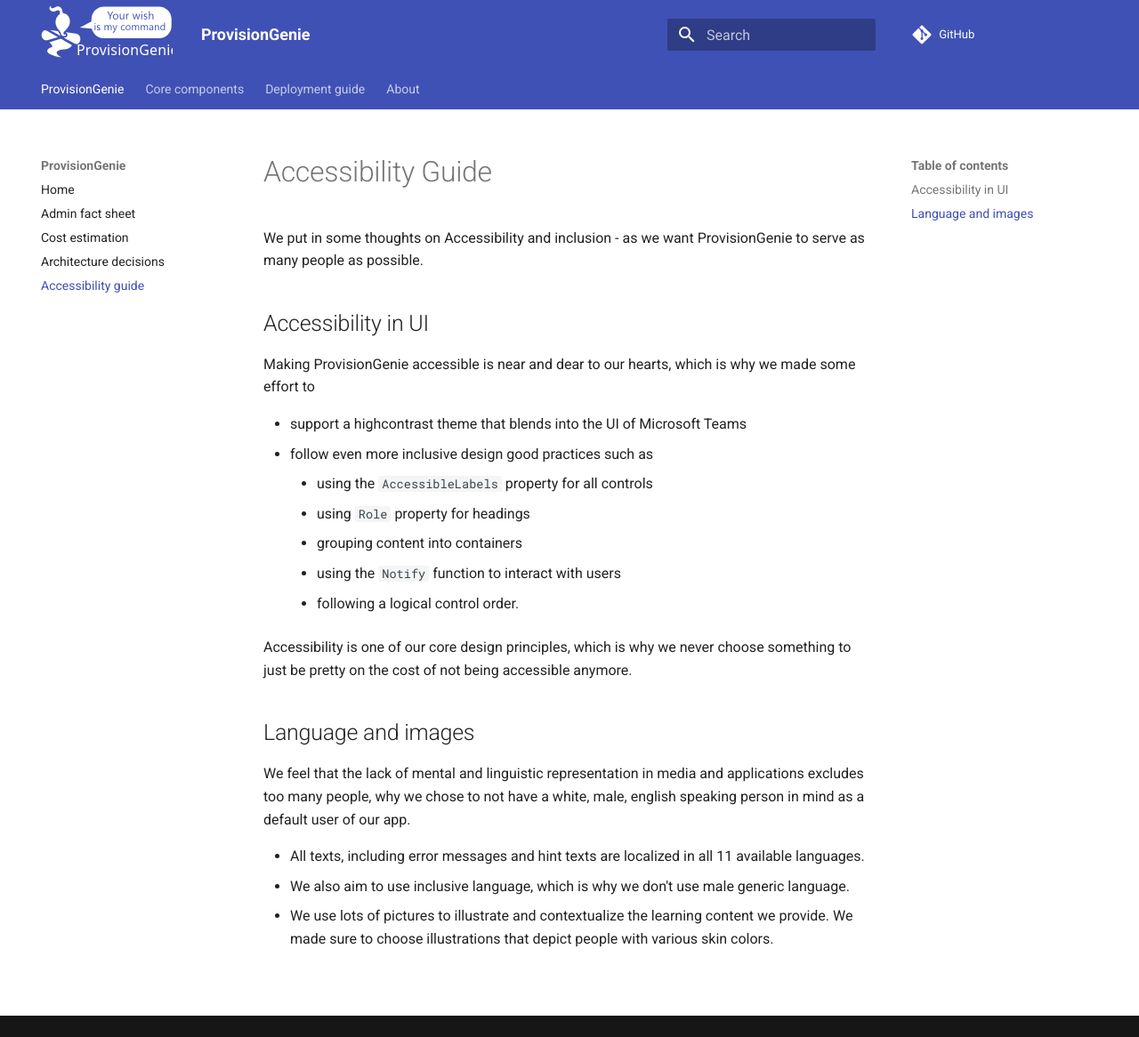
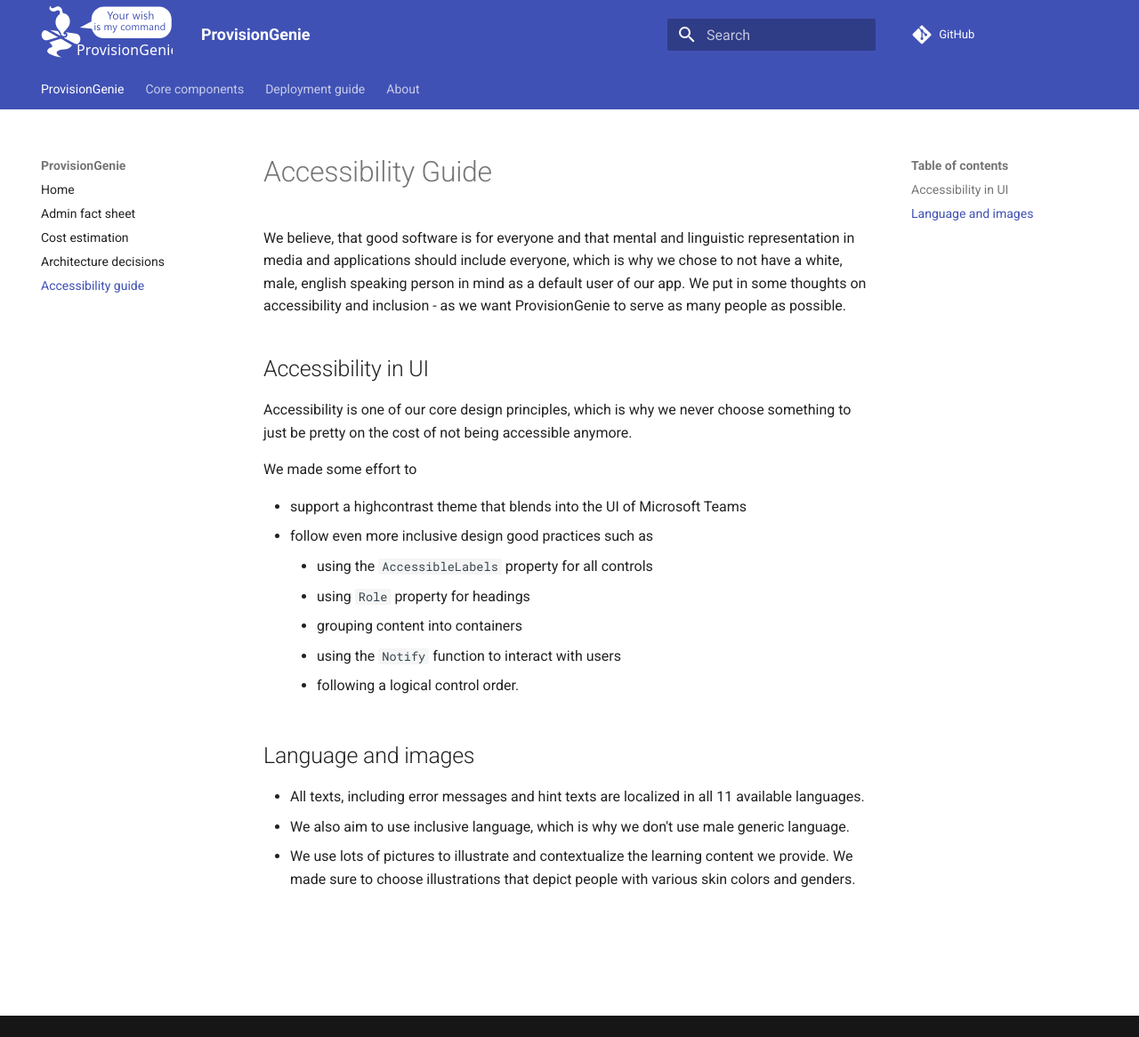
Before and after one commit to ProvisionGenie/ProvisionGenie, an MkDocs documentation site: the page built from Docs/docs/accessibilityguide.md, in a window 1280 px wide and 1166 px high. Shown: the whole window at 89% size. Built offline with MkDocs 1.6.1 and Material for MkDocs 9.7.7, drawn with Linux system fonts in a browser that asks for light colours; comment, search, counter and statistics services are not loaded.

Commit message:
minor wording changes in accessibility guide

```diff
--- a/Docs/docs/accessibilityguide.md
+++ b/Docs/docs/accessibilityguide.md
@@ -1,10 +1,12 @@
 # Accessibility Guide
 
-We put in some thoughts on Accessibility and inclusion - as we want ProvisionGenie to serve as many people as possible.
+We believe, that good software is for everyone and that mental and linguistic representation in media and applications should include everyone, which is why we chose to not have a white, male, english speaking person in mind as a default user of our app. We put in some thoughts on accessibility and inclusion - as we want ProvisionGenie to serve as many people as possible.
 
 ## Accessibility in UI
 
-Making ProvisionGenie accessible is near and dear to our hearts, which is why we made some effort to
+Accessibility is one of our core design principles, which is why we never choose something to just be pretty on the cost of not being accessible anymore.
+
+We made some effort to
 
 * support a highcontrast theme that blends into the UI of Microsoft Teams
 * follow even more inclusive design good practices such as
@@ -15,12 +17,8 @@
     * using the `Notify` function to interact with users
     * following a logical control order.
 
-Accessibility is one of our core design principles, which is why we never choose something to just be pretty on the cost of not being accessible anymore.
-
 ## Language and images
-
-We feel that the lack of mental and linguistic representation in media and applications excludes too many people, why we chose to not have a white, male, english speaking person in mind as a default user of our app.
 
 * All texts, including error messages and hint texts are localized in all 11 available languages.
 * We also aim to use inclusive language, which is why we don't use male generic language.
-* We use lots of pictures to illustrate and contextualize the learning content we provide. We made sure to choose illustrations that depict people with various skin colors.
+* We use lots of pictures to illustrate and contextualize the learning content we provide. We made sure to choose illustrations that depict people with various skin colors and genders.
```
